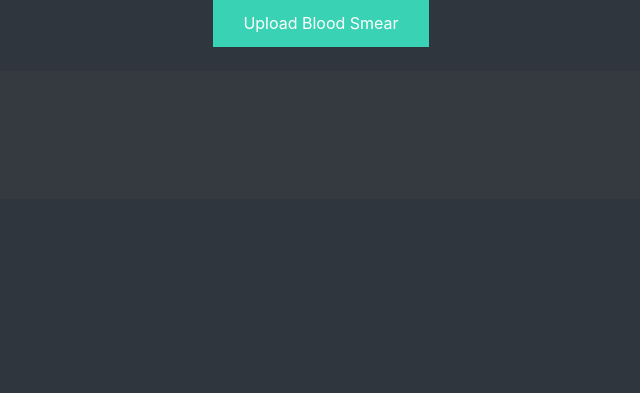
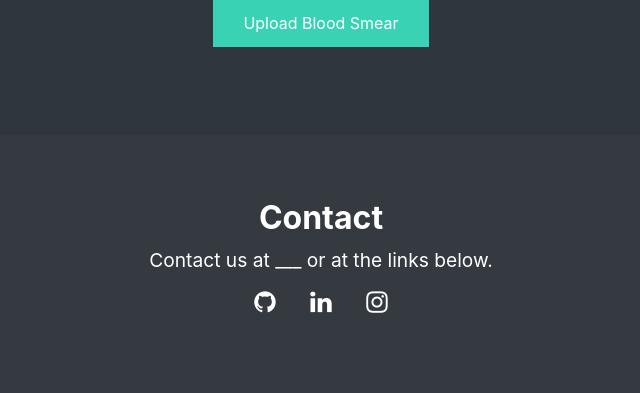
Before and after one commit to jchen42703/hacking_medicine_2019, a Flask app: page / in a window 1280 px wide. Shown: the part 195-588 px from the top of the page, without its empty margins (319-959 px from the left). Run offline with Flask 2, Linux system fonts and the light colour scheme; some libraries are stand-ins or nearby versions.

Commit message:
Added more styling to footer and padding between footer and body

```diff
--- a/templates/base.html
+++ b/templates/base.html
@@ -9,22 +9,26 @@
     <script src="https://cdn.bootcss.com/popper.js/1.12.9/umd/popper.min.js"></script>
     <script src="https://cdn.bootcss.com/jquery/3.3.1/jquery.min.js"></script>
     <script src="https://cdn.bootcss.com/bootstrap/4.0.0/js/bootstrap.min.js"></script>
+    <link rel="stylesheet" href="https://cdnjs.cloudflare.com/ajax/libs/font-awesome/4.7.0/css/font-awesome.min.css">
     <link href="{{ url_for('static', filename='css/main.css') }}" rel="stylesheet">
 </head>
 <style media="screen">
   title {
     color: #E57460;
   }
+
   body {
     margin: 0;
     font-size: 1rem;
     font-weight: 400;
     line-height: 1.5;
-    color: #E57460;
+    color: #E57460; /* red */
     text-align: center;
     background-color: #30363D;
   }
+
 </style>
+
 <body>
     <nav class="navbar navbar-dark bg-dark">
         <div class="container">
@@ -37,8 +41,18 @@
     </div>
 </body>
 
+<div class="padding"></div>
+
 <footer>
-    <script src="{{ url_for('static', filename='js/main.js') }}" type="text/javascript"></script>
+  <div class="col-sm-12">
+    <h3 id="contact">Contact</h3>
+    <span>Contact us at ___ or at the links below.</span>
+    <br>
+    <a href="https://github.com/jchen42703" class="fa fa-github"></a>
+    <a href="https://www.linkedin.com/in/joseph-chen-47b74615a/" class="fa fa-linkedin"></a>
+    <a href="https://www.instagram.com/mexicanfiesta420/" class="fa fa-instagram"></a>
+  </div>
+  <script src="{{ url_for('static', filename='js/main.js') }}" type="text/javascript"></script>
 </footer>
 
 </html>
```
